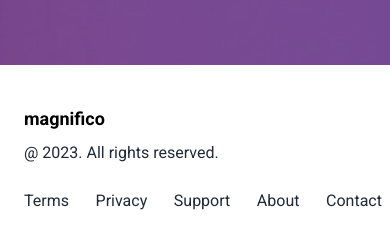
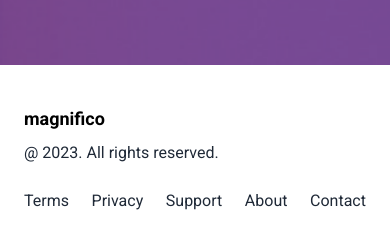
Before and after one commit to warmachine028/magnifico, a React (Vite) app: page / in a window 390 px wide. Shown: the part 3337-3571 px from the top of the page. Built offline with nearby package versions, Linux system fonts and the light colour scheme; some icons are missing.

Commit message:
feat: added responsiveness

```diff
--- a/src/components/Footer.jsx
+++ b/src/components/Footer.jsx
@@ -19,7 +19,7 @@
 					<Link to="#">Contact</Link>
 				</div>
 			</div>
-			<div className="flex flex-col sm:hidden ml-4">
+			<div className="flex flex-col sm:hidden mx-4">
 				<strong className="mt-10 text-lg">magnifico</strong>
 				<h6 className="mt-2 text-gray-800">@ 2023. All rights reserved.</h6>
 				<div className="flex justify-between text-gray-800 my-6">
```
